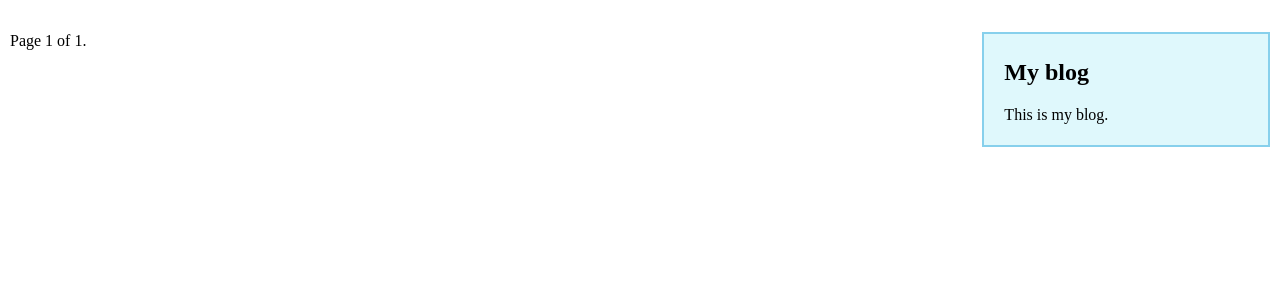
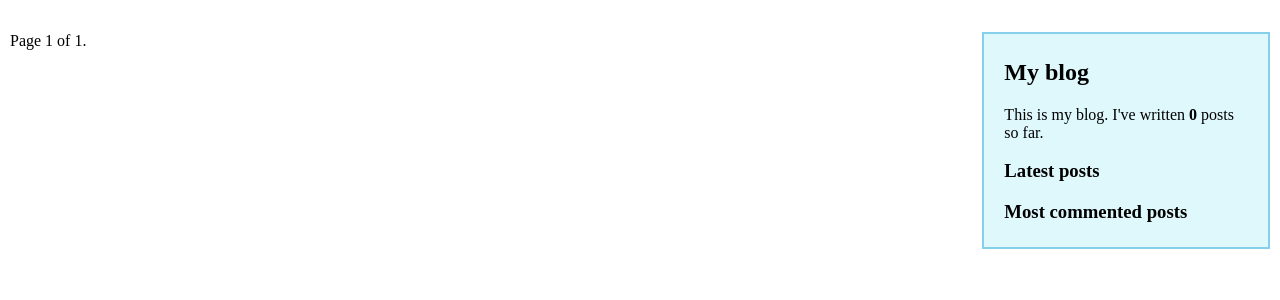
Before and after one commit to slucoding/django-blog, a Django app: page /blog/ in a window 1280 px wide. Shown: the part 58-358 px from the top of the page. Run offline with Django 3.2, Linux system fonts and the light colour scheme; data that the repository does not hold is empty.

Commit message:
CREATED TAGS. -- Сreated tag "total_posts": 1. Created folder: blog/templatetags. 2. Created empty file: __init__.py. 3. Import completed: blog/blog_tags.py. 4. Created object: registr. 5. Created function-tag "total_posts": blog_tags.py. 6. Loaded blog_tags.py: templates/blog/base.html 7. Inserted tag "total_posts": base.html -- Сreated tag "show_latest_posts": 1. Created function-tag "show_latest_posts": blog_tags.py. 2. Сreated new template: blog/post/latest_posts.html. 3. Create list of latest posts: latest_posts.html. -- Сreated tag "get_most_commented_post": 1. Created function-tag "get_most_commented_post": blog_tags.py. 2. create a display of the list "get_most_commented_post": base.html.

```diff
--- a/mysite/blog/templates/blog/base.html
+++ b/mysite/blog/templates/blog/base.html
@@ -1,3 +1,4 @@
+{% load blog_tags %}
 {% load static %}
 <!DOCTYPE html>
 <html>
@@ -13,7 +14,18 @@
       </div>
       <div id="sidebar">
         <h2>My blog</h2>
-        <p>This is my blog.</p>
+        <p>This is my blog. I've written <b>{% total_posts %}</b> posts so far.</p>
+
+        <h3>Latest posts</h3>
+        {% show_latest_posts 3 %}
+
+        <h3>Most commented posts</h3>
+        {% get_most_commented_posts as most_commented_posts %}
+        <ul>
+          {% for post in most_commented_posts %}
+            <li><a href="{{ post.get_absolute_url }}">{{ post.title }}</a></li>
+          {% endfor %}
+        </ul>
       </div>
     </div>
   </body>
--- /dev/null
+++ b/mysite/blog/templates/blog/post/latest_posts.html
@@ -0,0 +1,5 @@
+<ul>
+    {% for post in latest_posts %}
+        <li><a href="{{ post.get_absolute_url }}">{{ post.title }}</a></li>
+    {% endfor %}
+</ul>
--- /dev/null
+++ b/mysite/blog/templatetags/blog_tags.py
@@ -0,0 +1,21 @@
+from django import template
+from ..models import Post
+from django.db.models import Count
+
+register = template.Library()
+
+
+@register.simple_tag
+def total_posts():
+    return Post.published.count()
+
+
+@register.inclusion_tag('blog/post/latest_posts.html')
+def show_latest_posts(count=5):
+    latest_posts = Post.published.order_by('-publish')[:count]
+    return {'latest_posts': latest_posts}
+
+
+@register.simple_tag
+def get_most_commented_posts(count=3):
+    return Post.published.annotate(total_comments=Count('comments')).order_by('-total_comments')[:count]
```
Also changed, not shown: mysite/blog/templatetags/__init__.py (added).
